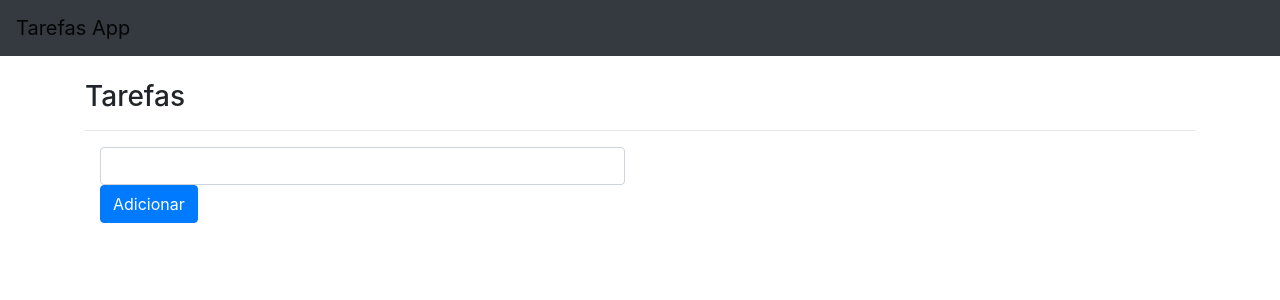
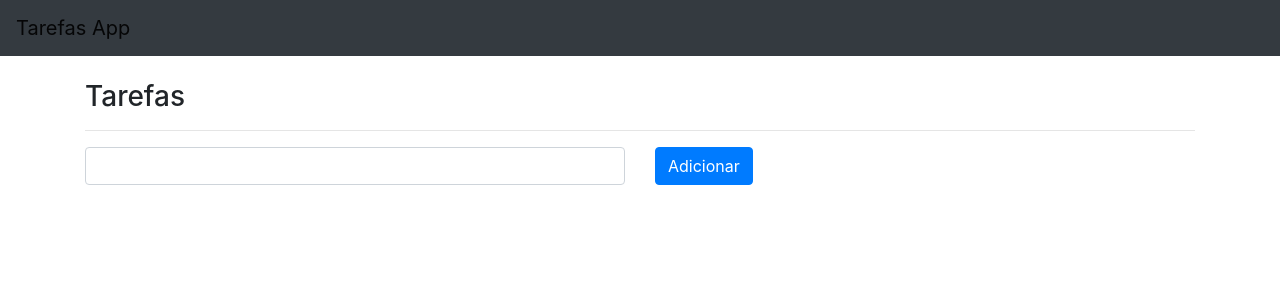
Before and after one commit to jadson76/spring-boot-angular10-exemple, an Angular app in the folder front-end/: page / in a window 1280 px wide. Shown: the top 300 px of the page. Built offline with nearby package versions, Linux system fonts and the light colour scheme.

Commit message:
Implementa salvar todo consumindo apo rest

```diff
--- a/front-end/src/app/app.component.html
+++ b/front-end/src/app/app.component.html
@@ -5,11 +5,16 @@
 <div class="container mt-4">
     <h3>Tarefas</h3>
     <hr />
-    <div class="col-md-6">
-        <input type="text"  class="form-control" />
-    </div>
-    <div class="col-md-2">
-        <button class="btn btn-primary"> Adicionar</button>
-    </div>
+    <form [formGroup] = "form" (ngSubmit)="submit()">
+        <div class="row">
+            <div class="col-md-6">
+                <input type="text"  class="form-control" formControlName="descricao" />
+            </div>
+            <div class="col-md-1">
+                <button type="submit" class="btn btn-primary"> Adicionar</button>
+            </div>
+        </div>
+
+    </form>
 
 </div>
--- a/front-end/src/app/app.component.ts
+++ b/front-end/src/app/app.component.ts
@@ -1,4 +1,6 @@
 import { Component } from '@angular/core';
+import { FormGroup, FormControl } from '@angular/forms'
+import { TodoService} from './todo.service'
 
 @Component({
   selector: 'app-root',
@@ -6,5 +8,18 @@ import { Component } from '@angular/core';
   styleUrls: ['./app.component.css']
 })
 export class AppComponent {
-  mensagem: string = 'hello world'
+  form: FormGroup = new FormGroup({
+    descricao : new FormControl('')
+  })
+
+  constructor(private service : TodoService
+    ) {}
+
+  submit(){
+    console.log(this.form.value)
+    const todo: Todo = { ...this.form.value }
+    this.service
+      .salvar(todo)
+      .subscribe(todo => console.log(todo))
+  }
 }
--- a/front-end/src/app/app.module.ts
+++ b/front-end/src/app/app.module.ts
@@ -3,6 +3,8 @@ import { NgModule } from '@angular/core';
 
 import { AppRoutingModule } from './app-routing.module';
 import { AppComponent } from './app.component';
+import { ReactiveFormsModule } from '@angular/forms'
+import { HttpClientModule } from '@angular/common/http'
 
 @NgModule({
   declarations: [
@@ -10,7 +12,9 @@ import { AppComponent } from './app.component';
   ],
   imports: [
     BrowserModule,
-    AppRoutingModule
+    AppRoutingModule,
+    ReactiveFormsModule,
+    HttpClientModule
   ],
   providers: [],
   bootstrap: [AppComponent]
--- /dev/null
+++ b/front-end/src/app/todo.service.ts
@@ -0,0 +1,21 @@
+import { Injectable } from '@angular/core';
+import { Todo } from './todo'
+import { Observable } from 'rxjs'
+import { HttpClient } from '@angular/common/http'
+
+@Injectable({
+  providedIn: 'root'
+})
+export class TodoService {
+
+  apiURL = 'http://localhost:8080/api/todos';
+
+  constructor(
+    private http: HttpClient
+  ) { }
+
+  salvar(todo: Todo) : Observable<Todo>{
+    return this.http.post<Todo>(this.apiURL,todo)
+
+  }
+}
--- /dev/null
+++ b/front-end/src/app/todo.ts
@@ -0,0 +1,7 @@
+export  class  Todo {
+    id:number;
+    descricao:string;
+    concluido:boolean;
+    cadastro:string;
+    dataConcluido:string;
+}
```
Also changed, not shown: 1 other file (tests, documents, lock files or other folders).
